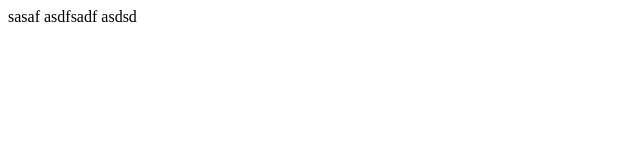
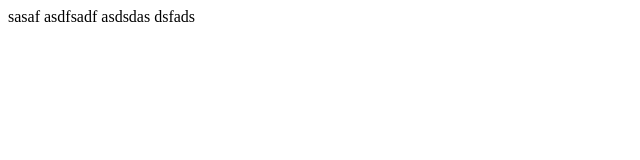
Before and after one commit to sonetemon/git-tutorial, a plain HTML site: page index.html in a window 1280 px wide. Shown: the full height of the page, 0-640 px from the left. Drawn offline with Linux system fonts and the light colour scheme.

Commit message:
new commit in sonet brach

```diff
--- a/index.html
+++ b/index.html
@@ -6,6 +6,6 @@
     <title>Index</title>
   </head>
   <body>
-    sasaf asdfsadf asdsd
+    sasaf asdfsadf asdsdas dsfads
   </body>
 </html>
```
Also changed, not shown: about.html (+1 -1 lines).
